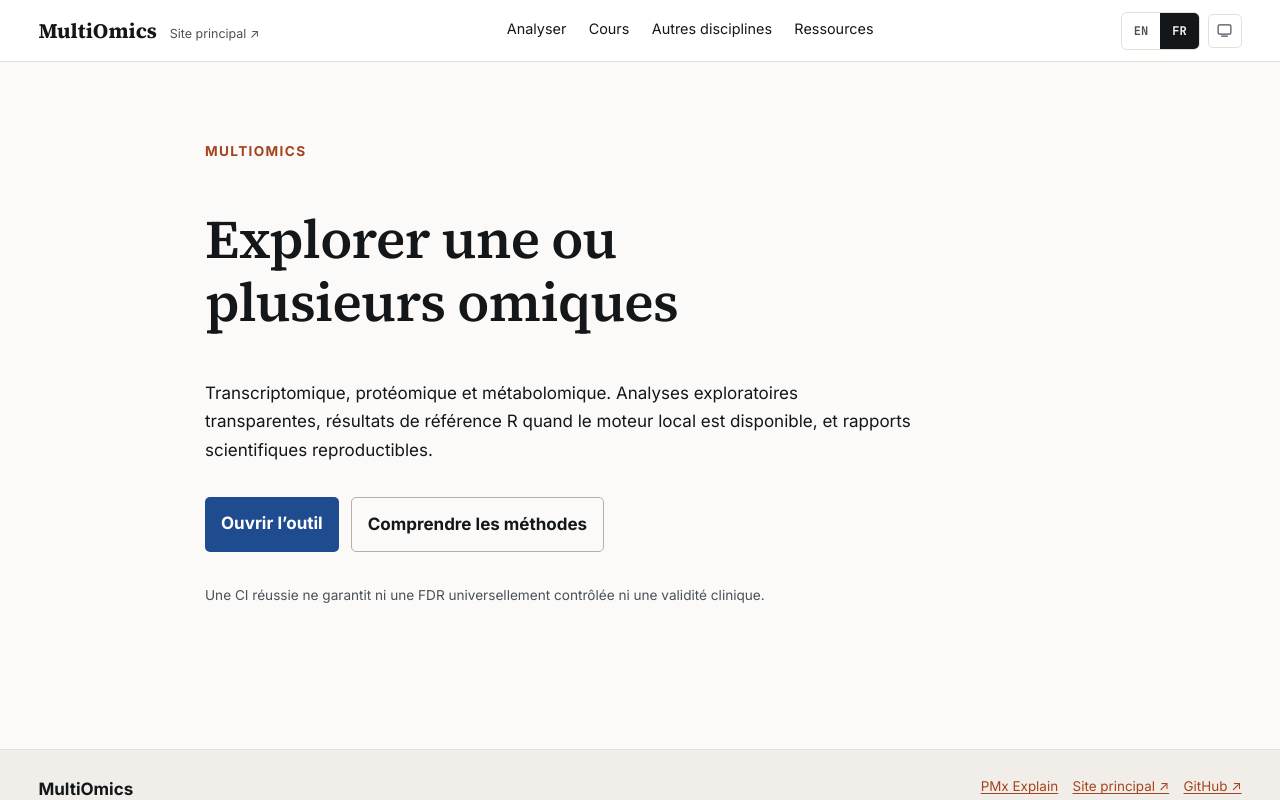
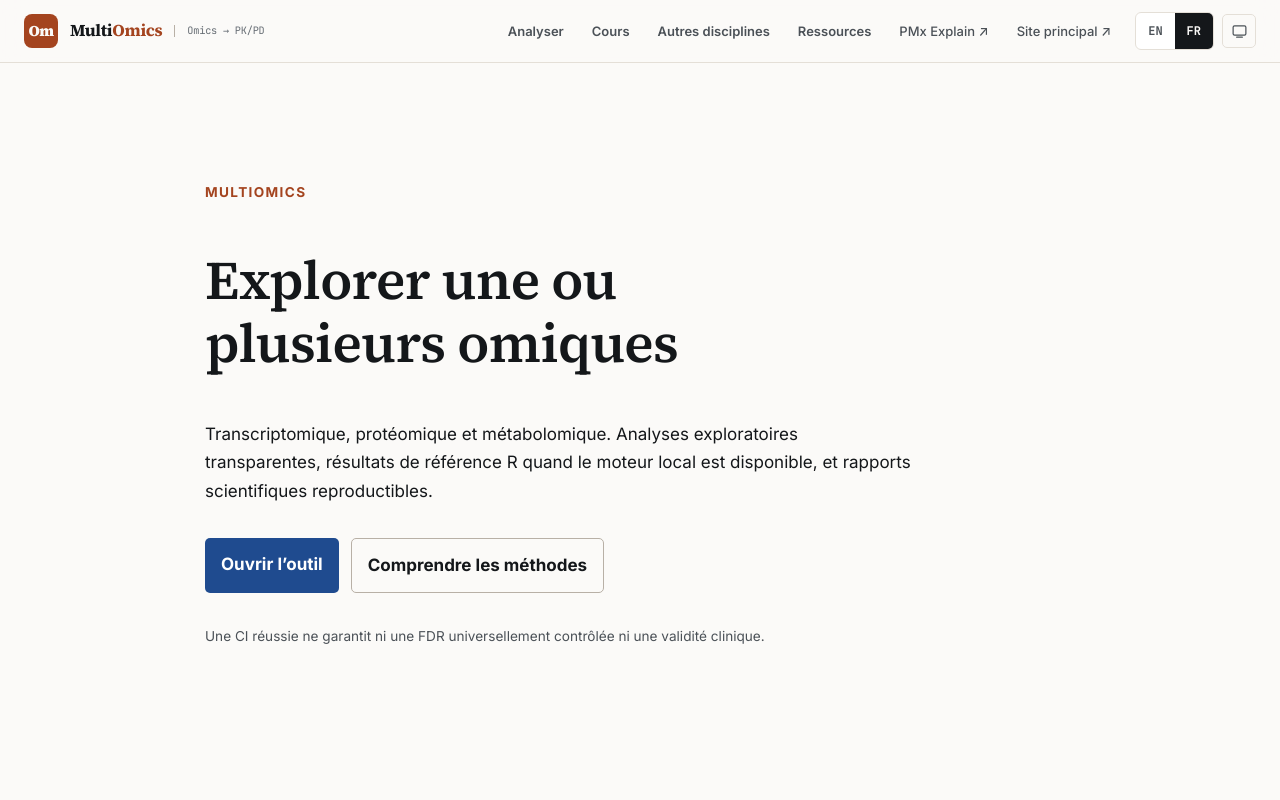
Before and after one commit to rberrah/MultiOmics, a SvelteKit app: page / in a window 1280 px wide. Shown: the top 800 px of the page. Built offline with nearby package versions, Linux system fonts and the light colour scheme.

Commit message:
ui: match PMx editorial header mark, sticky shell, palette and accessible navigation while keeping compact omics focus

```diff
--- a/src/routes/+layout.svelte
+++ b/src/routes/+layout.svelte
@@ -4,39 +4,108 @@
   import '@fontsource-variable/source-serif-4';
   import '@fontsource-variable/jetbrains-mono';
   import { base } from '$app/paths';
+  import { page } from '$app/stores';
+  import { afterNavigate } from '$app/navigation';
   import { language } from '$lib/stores/language';
   import ThemeToggle from '$lib/components/ThemeToggle.svelte';
   import LanguageToggle from '$lib/components/LanguageToggle.svelte';
 
   let { children } = $props();
+
   /** @param {string} fr @param {string} en */
   const t = (fr, en) => $language === 'en' ? en : fr;
   const mainSite = 'https://rberrah.github.io/';
+  const pmxExplain = 'https://rberrah.github.io/pharmacometrie/';
+  /** @type {HTMLElement | undefined} */
+  let navigation = $state();
+  let menuOpen = $state(false);
+  let links = $derived([
+    { key: 'analyze', path: '/multiomics/tool/', label: t('Analyser', 'Analyze') },
+    { key: 'learn', path: '/multiomics/learn/', label: t('Cours', 'Learn') },
+    { key: 'disciplines', path: '/multiomics/disciplines/', label: t('Autres disciplines', 'Other disciplines') },
+    { key: 'resources', path: '/multiomics/resources/', label: t('Ressources', 'Resources') }
+  ]);
+
+  /** @param {string} path */
+  const isActive = (path) => $page.url.pathname.startsWith(base + path);
+  function closeNavigation() { menuOpen = false; }
+  /** @param {MouseEvent} event */
+  function handleOutsideClick(event) {
+    if (!menuOpen || !(event.target instanceof Node)) return;
+    if (navigation?.contains(event.target)) return;
+    if (event.target instanceof Element && event.target.closest('.burger')) return;
+    closeNavigation();
+  }
+  /** @param {KeyboardEvent} event */
+  function handleEscape(event) {
+    if (event.key === 'Escape' && menuOpen) {
+      closeNavigation();
+      document.querySelector('.burger')?.focus();
+    }
+  }
+
+  afterNavigate(closeNavigation);
+  $effect(() => { document.documentElement.lang = $language === 'en' ? 'en' : 'fr'; });
 </script>
 
-<a class="skip-link" href="#content">{t('Aller au contenu','Skip to content')}</a>
+<svelte:window onclick={handleOutsideClick} onkeydown={handleEscape} />
+<a class="skip-link" href="#content">{t('Aller au contenu', 'Skip to content')}</a>
 
-<header class="site-header">
-  <nav class="nav-shell" aria-label={t('Navigation principale','Main navigation')}>
-    <div class="identity">
-      <a class="brand" href={base + '/multiomics/'}>MultiOmics</a>
-      <a class="main-site compact-main-link" href={mainSite}>
-        {t('Site principal ↗','Main site ↗')}
+<div class="app">
+  <header class="site-header" data-testid="site-header">
+    <div class="header-shell">
+      <a class="logo" href={base + '/multiomics/'} aria-label="MultiOmics" data-testid="logo-link">
+        <span class="mark" aria-hidden="true">Om</span>
+        <span class="word" aria-hidden="true">Multi<em>Omics</em></span>
+        <span class="tagline" aria-hidden="true">Omics → PK/PD</span>
       </a>
-    </div>
 
-    <div class="primary-links">
-      <a href={base + '/multiomics/tool/'}>{t('Analyser','Analyse')}</a>
-      <a href={base + '/multiomics/learn/'}>{t('Cours','Learn')}</a>
-      <a href={base + '/multiomics/disciplines/'}>{t('Autres disciplines','Other disciplines')}</a>
-      <a href={base + '/multiomics/resources/'}>{t('Ressources','Resources')}</a>
-    </div>
+      <button
+        class="burger"
+        type="button"
+        aria-label={t('Ouvrir le menu', 'Open menu')}
+        aria-expanded={menuOpen}
+        aria-controls="site-nav"
+        onclick={() => (menuOpen = !menuOpen)}
+        data-testid="nav-toggle"
+      ><span></span><span></span><span></span></button>
 
-    <div class="utilities">
+      <nav
+        id="site-nav"
+        class:open={menuOpen}
+        bind:this={navigation}
+        aria-label={t('Navigation principale', 'Main navigation')}
+        data-testid="primary-nav"
+      >
+        {#each links as link}
+          <a
+            class:active={isActive(link.path)}
+            aria-current={isActive(link.path) ? 'page' : undefined}
+            href={base + link.path}
+            onclick={closeNavigation}
+            data-testid={'nav-' + link.key}
+          >{link.label}</a>
+        {/each}
+        <a
+          class="ecosystem-link"
+          href={pmxExplain}
+          target="_blank"
+          rel="noopener noreferrer"
+          data-testid="nav-pmx"
+        >PMx Explain ↗</a>
+        <a
+          class="ecosystem-link main-site-link"
+          href={mainSite}
+          target="_blank"
+          rel="noopener noreferrer"
+          data-testid="nav-main-site"
+        >{t('Site principal', 'Main site')} ↗</a>
+        <div class="tools" data-testid="header-controls">
           <LanguageToggle />
           <ThemeToggle />
         </div>
       </nav>
+    </div>
   </header>
 
   <main id="content" class="page-shell">
@@ -49,46 +118,124 @@
         <strong>MultiOmics</strong>
         <p>{t('Analyse mono- et multi-omique reproductible, reliée à l’écosystème PMx.', 'Reproducible single- and multi-omics analysis connected to the PMx ecosystem.')}</p>
       </div>
-    <nav aria-label={t('Liens de pied de page','Footer links')}>
-      <a href="https://rberrah.github.io/pharmacometrie/">PMx Explain</a>
-      <a href={mainSite}>{t('Site principal','Main site')} ↗</a>
+      <nav aria-label={t('Liens de pied de page', 'Footer links')}>
+        <a href={pmxExplain}>PMx Explain</a>
+        <a href={mainSite}>{t('Site principal', 'Main site')} ↗</a>
         <a href="https://github.com/rberrah/MultiOmics">GitHub ↗</a>
       </nav>
     </div>
-  <p class="fine-print">{t('Outil de recherche exploratoire — les calculs ne constituent pas une certification de validité biologique ou clinique.', 'Exploratory research tool — calculations do not certify biological or clinical validity.')}</p>
   </footer>
 
+  <div class="disclaimer" role="note">
+    {t(
+      'Outil de recherche exploratoire — les calculs ne constituent pas une certification de validité biologique ou clinique.',
+      'Exploratory research tool — calculations do not certify biological or clinical validity.'
+    )}
+  </div>
+</div>
+
 <style>
-  .site-header{background:color-mix(in srgb,var(--bg-tertiary) 94%,transparent);border-bottom:1px solid var(--border-subtle);position:sticky;top:0;z-index:40;backdrop-filter:blur(10px)}
-  .nav-shell{width:min(100%,1440px);margin:0 auto;padding:.72rem clamp(1rem,3vw,2.5rem);display:grid;grid-template-columns:auto minmax(0,1fr) auto;align-items:center;gap:1.25rem}
-  .identity{display:flex;align-items:baseline;gap:.8rem;white-space:nowrap}
-  .brand{font-family:var(--font-heading);font-size:1.3rem;font-weight:700;text-decoration:none;color:var(--text-primary)}
-  .main-site{color:var(--text-secondary);font-size:.78rem;text-decoration:none}
-  .main-site:hover{color:var(--accent-pk)}
-  .primary-links{display:flex;align-items:center;justify-content:center;gap:clamp(.65rem,1.5vw,1.25rem);min-width:0}
-  .primary-links a{color:var(--text-primary);font-size:.9rem;text-decoration:none;white-space:nowrap;padding:.35rem .1rem;border-bottom:2px solid transparent}
-  .primary-links a:hover{color:var(--accent-pk);border-bottom-color:var(--accent-pk)}
-  .utilities{display:flex;align-items:center;gap:.5rem}
-  .page-shell{width:min(100%,1440px);margin:0 auto;padding-inline:clamp(1rem,3vw,2.5rem);min-height:65vh}
-  .site-footer{margin-top:4rem;border-top:1px solid var(--border-subtle);background:var(--bg-secondary);color:var(--text-secondary)}
-  .footer-shell{width:min(100%,1440px);margin:0 auto;padding:1.6rem clamp(1rem,3vw,2.5rem) 1rem;display:flex;justify-content:space-between;gap:2rem;align-items:start}
-  .footer-shell strong{color:var(--text-primary)}
-  .footer-shell p{margin:.35rem 0 0;max-width:62ch;font-size:.86rem}
-  .footer-shell nav{display:flex;flex-wrap:wrap;justify-content:flex-end;gap:.9rem}
-  .footer-shell a{font-size:.84rem}
-  .fine-print{width:min(100%,1440px);margin:0 auto;padding:0 clamp(1rem,3vw,2.5rem) 1.4rem;font-size:.76rem;color:var(--text-muted)}
-  @media(max-width:1050px){
-    .nav-shell{grid-template-columns:1fr auto}
-    .primary-links{grid-column:1/-1;grid-row:2;justify-content:flex-start;overflow-x:auto;padding-bottom:.15rem}
-    .utilities{grid-column:2;grid-row:1}
+  .app { min-height: 100vh; display: flex; flex-direction: column; }
+  .site-header {
+    position: sticky; top: 0; z-index: 50;
+    min-height: var(--header-h);
+    background: color-mix(in srgb, var(--bg-primary) 85%, transparent);
+    backdrop-filter: blur(14px);
+    border-bottom: 1px solid var(--border-subtle);
   }
-  @media(max-width:640px){
-    .nav-shell{padding-block:.6rem;gap:.55rem .75rem}
-    .compact-main-link{display:none}
-    .primary-links{gap:1rem;scrollbar-width:none}
-    .primary-links::-webkit-scrollbar{display:none}
-    .primary-links a{font-size:.82rem}
-    .footer-shell{flex-direction:column;gap:1rem}
-    .footer-shell nav{justify-content:flex-start}
+  .header-shell {
+    width: 100%; max-width: var(--maxw); margin: 0 auto;
+    padding: var(--space-3) var(--space-6);
+    display: flex; justify-content: space-between; align-items: center;
+    gap: var(--space-4);
+  }
+  .logo {
+    display: flex; align-items: center; gap: var(--space-3);
+    text-decoration: none; color: var(--text-primary); white-space: nowrap;
+    flex-shrink: 0;
+  }
+  .mark {
+    font-family: var(--font-heading); font-weight: 900; color: var(--bg-primary);
+    background: var(--accent-pk); width: 34px; height: 34px;
+    border-radius: 8px; display: grid; place-items: center;
+    font-size: .95rem; letter-spacing: -.04em;
+  }
+  .word {
+    font-family: var(--font-heading); font-size: 1.05rem; font-weight: 700;
+    letter-spacing: -.02em;
+  }
+  .word em { color: var(--accent-pk); font-style: normal; }
+  .tagline {
+    font-family: var(--font-mono); font-size: .64rem; line-height: 1.2;
+    color: var(--text-muted); border-left: 1px solid var(--border-strong);
+    padding-left: var(--space-3); letter-spacing: -.02em;
+  }
+  nav#site-nav { display: flex; align-items: center; gap: var(--space-1); min-width: 0; }
+  nav#site-nav > a {
+    font-size: var(--text-sm); text-decoration: none; color: var(--text-secondary);
+    padding: var(--space-2) var(--space-3); border-radius: 6px; font-weight: 600;
+    white-space: nowrap; transition: color .18s ease, background-color .18s ease;
+  }
+  nav#site-nav > a:hover { color: var(--text-primary); background: var(--bg-secondary); }
+  nav#site-nav > a.active {
+    color: var(--accent-pk);
+    background: color-mix(in srgb, var(--accent-pk) 10%, transparent);
+  }
+  nav#site-nav > a.ecosystem-link { font-weight: 500; }
+  .tools { display: flex; gap: var(--space-2); align-items: center; margin-left: var(--space-2); }
+  .burger {
+    display: none; flex-direction: column; gap: 4px;
+    background: none; border: 1px solid var(--border-subtle);
+    border-radius: var(--radius); cursor: pointer; padding: 8px;
+    color: var(--text-primary);
+  }
+  .burger span { width: 22px; height: 2px; background: currentColor; display: block; }
+  .page-shell {
+    flex: 1; width: 100%; max-width: var(--maxw);
+    margin: 0 auto; padding: var(--space-8) var(--space-6) var(--space-24);
+  }
+  .site-footer {
+    border-top: 1px solid var(--border-subtle);
+    background: var(--bg-secondary); color: var(--text-secondary);
+  }
+  .footer-shell {
+    max-width: var(--maxw); margin: 0 auto;
+    padding: var(--space-8) var(--space-6);
+    display: flex; justify-content: space-between; align-items: start; gap: var(--space-8);
+  }
+  .footer-shell strong { color: var(--text-primary); }
+  .footer-shell p { font-size: var(--text-sm); max-width: 62ch; margin: var(--space-2) 0 0; }
+  .footer-shell nav { display: flex; flex-wrap: wrap; justify-content: flex-end; gap: var(--space-4); }
+  .footer-shell a { font-size: var(--text-sm); }
+  .disclaimer {
+    text-align: center; padding: 6px var(--space-4);
+    background: var(--disclaimer-bg); color: var(--disclaimer-text);
+    font-family: var(--font-mono); font-size: var(--text-xs);
+  }
+  .logo:focus-visible, .burger:focus-visible, nav#site-nav a:focus-visible {
+    outline: 2px solid var(--focus-ring); outline-offset: 3px;
+  }
+  @media(max-width: 1180px) {
+    .tagline { display: none; }
+  }
+  @media(max-width: 1050px) {
+    .header-shell { flex-wrap: wrap; }
+    .burger { display: flex; margin-left: auto; }
+    nav#site-nav {
+      display: none; flex-direction: column; align-items: stretch;
+      flex-basis: 100%; width: 100%; gap: var(--space-1);
+      max-height: calc(100dvh - var(--header-h)); overflow-y: auto;
+      padding: var(--space-2) 0 var(--space-3);
+      border-top: 1px solid var(--border-subtle);
+    }
+    nav#site-nav.open { display: flex; }
+    nav#site-nav > a { padding: var(--space-3); white-space: normal; }
+    .tools { margin: var(--space-2) 0 0; }
+  }
+  @media(max-width: 640px) {
+    .header-shell { padding: var(--space-3) var(--space-4); }
+    .page-shell { padding: var(--space-6) var(--space-4) var(--space-24); }
+    .footer-shell { flex-direction: column; gap: var(--space-4); padding: var(--space-8) var(--space-4); }
+    .footer-shell nav { justify-content: flex-start; }
   }
 </style>
```
Lines whose indentation alone changed are shown as unchanged.
